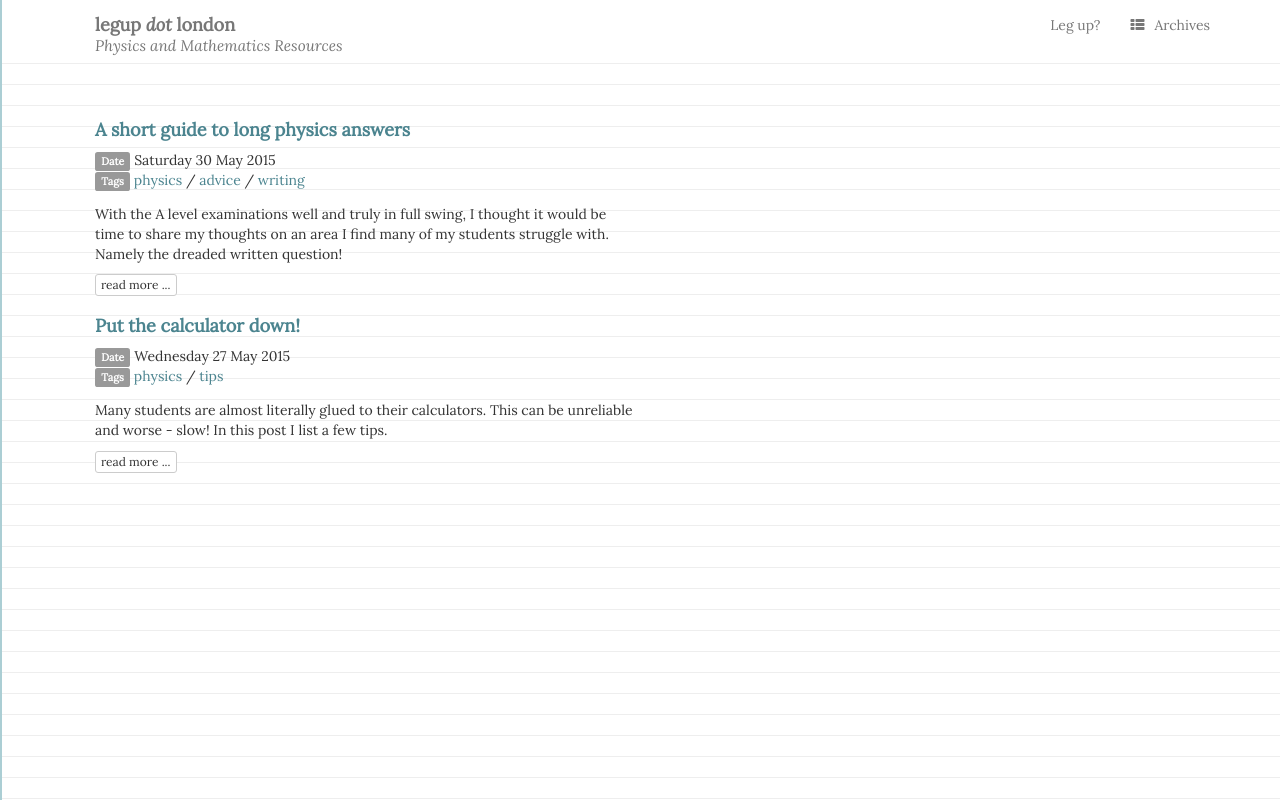
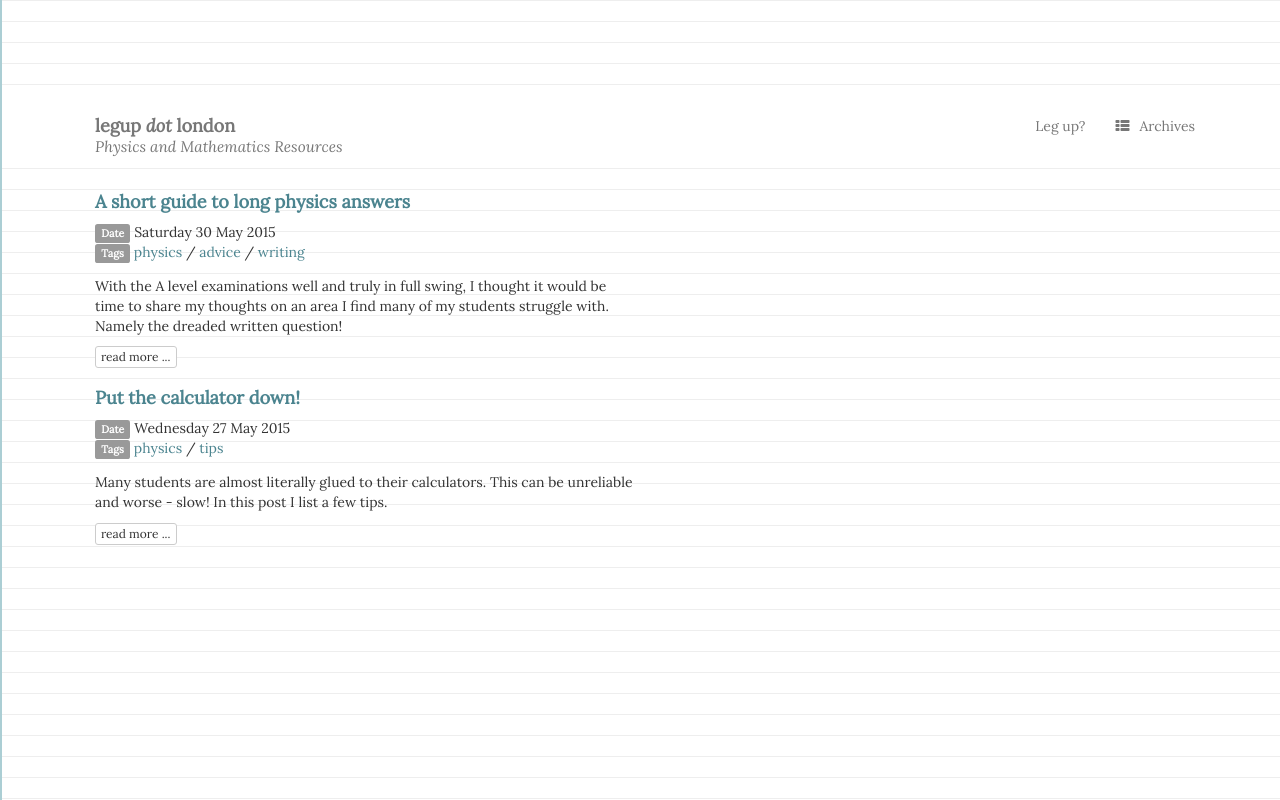
Before and after one commit to marksbrown/legup.london, a plain HTML site: page index.html in a window 1280 px wide. Drawn offline with Linux system fonts and the light colour scheme.

Commit message:
surrounded everything in a wrapper div and removed fixed navbar

```diff
--- a/index.html
+++ b/index.html
@@ -38,7 +38,8 @@
 
 </head>
 <body>
-<div class="navbar navbar-default navbar-fixed-top" role="navigation">
+<div class="main-wrapper">
+    <div class="navbar navbar-default" role="navigation">
     <div class="container">
         <div class="navbar-header">
             <button type="button" class="navbar-toggle" data-toggle="collapse" data-target=".navbar-ex1-collapse">
@@ -83,11 +84,11 @@
 
 
 <span class="label label-default">Tags</span>
-	<a href="/tag/physics.html">physics</a>
+    <a href="/tag/physics.html">physics</a>
         /
-	<a href="/tag/advice.html">advice</a>
+    <a href="/tag/advice.html">advice</a>
         /
-	<a href="/tag/writing.html">writing</a>
+    <a href="/tag/writing.html">writing</a>
 
 </footer><!-- /.post-info -->                    </div>
                 <div class="summary"><p>With the A level examinations well and truly in full swing, I thought it would be time to share my thoughts on an area I find many of my students struggle with. Namely the dreaded written question!</p>
@@ -109,9 +110,9 @@
 
 
 <span class="label label-default">Tags</span>
-	<a href="/tag/physics.html">physics</a>
+    <a href="/tag/physics.html">physics</a>
         /
-	<a href="/tag/tips.html">tips</a>
+    <a href="/tag/tips.html">tips</a>
 
 </footer><!-- /.post-info -->                    </div>
                 <div class="summary"><p>Many students are almost literally glued to their calculators. This can be unreliable and worse - slow! In this post I list a few tips.</p>
@@ -122,6 +123,9 @@
         </div>
     </div>
 </div>
+
+</div>
+
 <script src="/theme/js/jquery.min.js"></script>
 
 <!-- Include all compiled plugins (below), or include individual files as needed -->
--- a/theme/css/style.css
+++ b/theme/css/style.css
@@ -255,3 +255,7 @@ figure.floatcenter, .align-center {
 .tagcloud li {
     padding: 0px;
 }
+
+body, html {
+  height:100%;
+}
```
